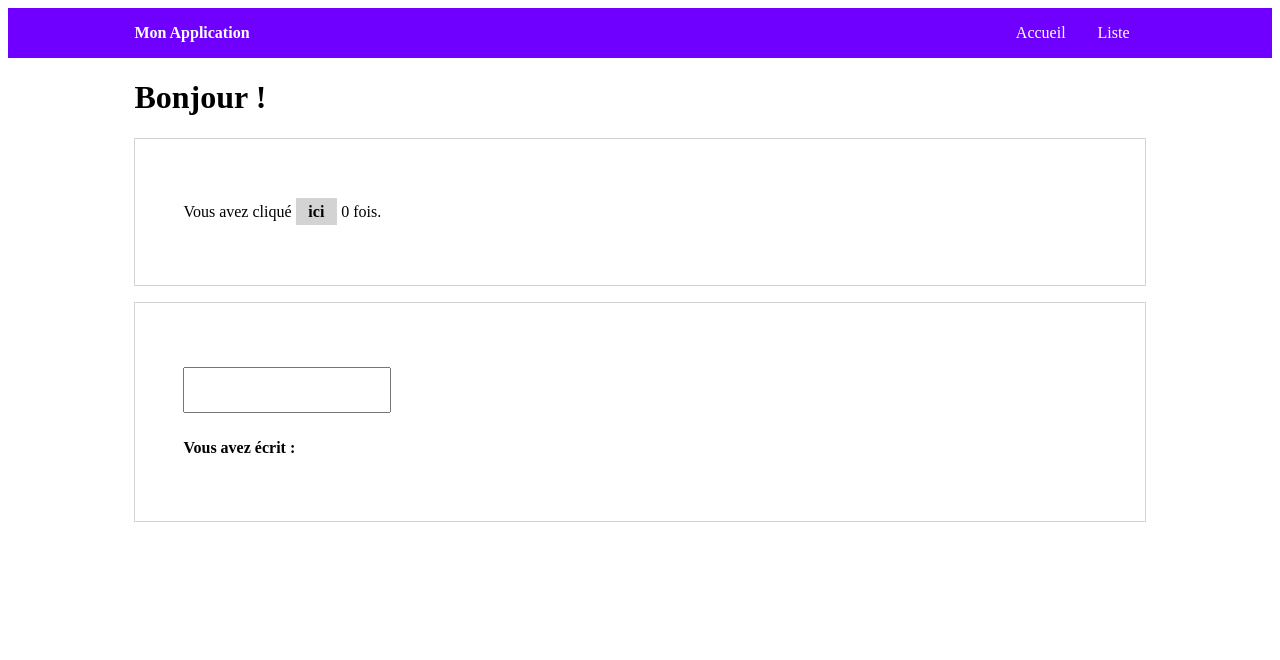
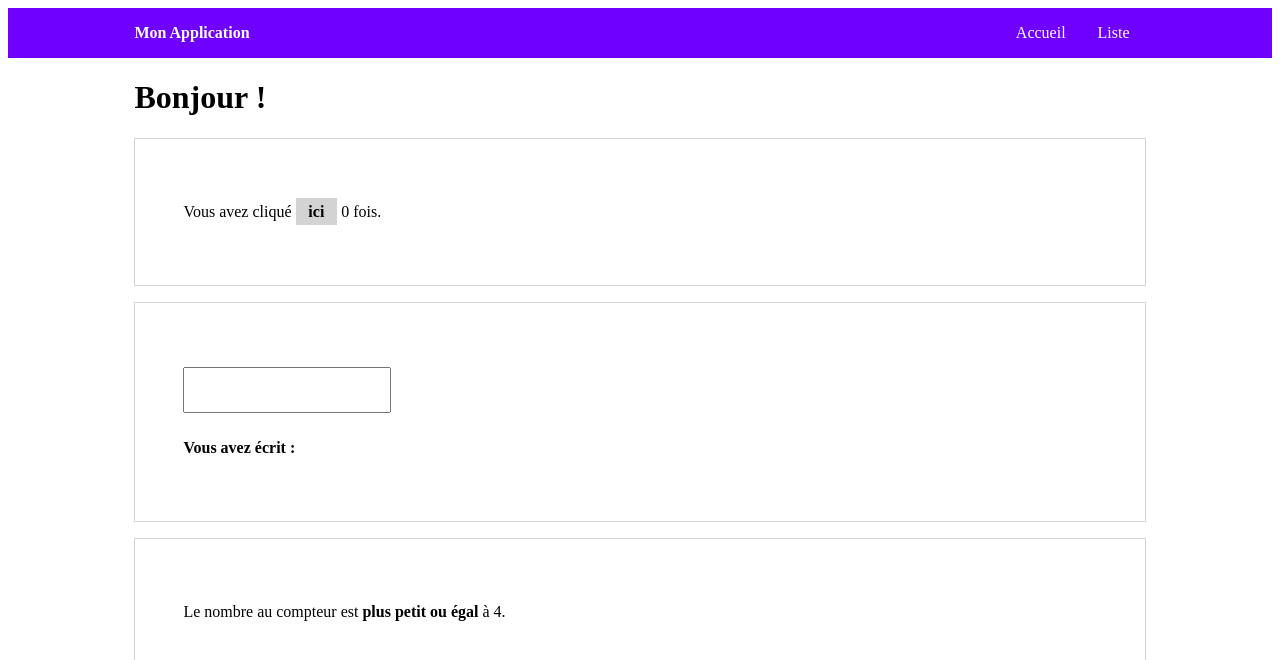
Before and after one commit to laudesj/myapp, an Angular app: page / in a window 1280 px wide. Shown: the top 660 px of the page. Built offline with nearby package versions, Linux system fonts and the light colour scheme.

Commit message:
ng-template, ngIf & ngIfElse

```diff
--- a/src/app/accueil/accueil.component.html
+++ b/src/app/accueil/accueil.component.html
@@ -10,3 +10,13 @@
     <strong>Vous avez écrit : </strong> {{ nom }}
   </p>
 </div>
+
+<div class="play-container">
+  <ng-template [ngIf]="clickCounter > 4" [ngIfElse]="zero">
+    <p>Le nombre au compteur est <strong>plus grand</strong> que 4.</p>
+  </ng-template>
+
+  <ng-template #zero>
+    <p>Le nombre au compteur est <strong>plus petit ou égal</strong> à 4.</p>
+  </ng-template>
+</div>
```
